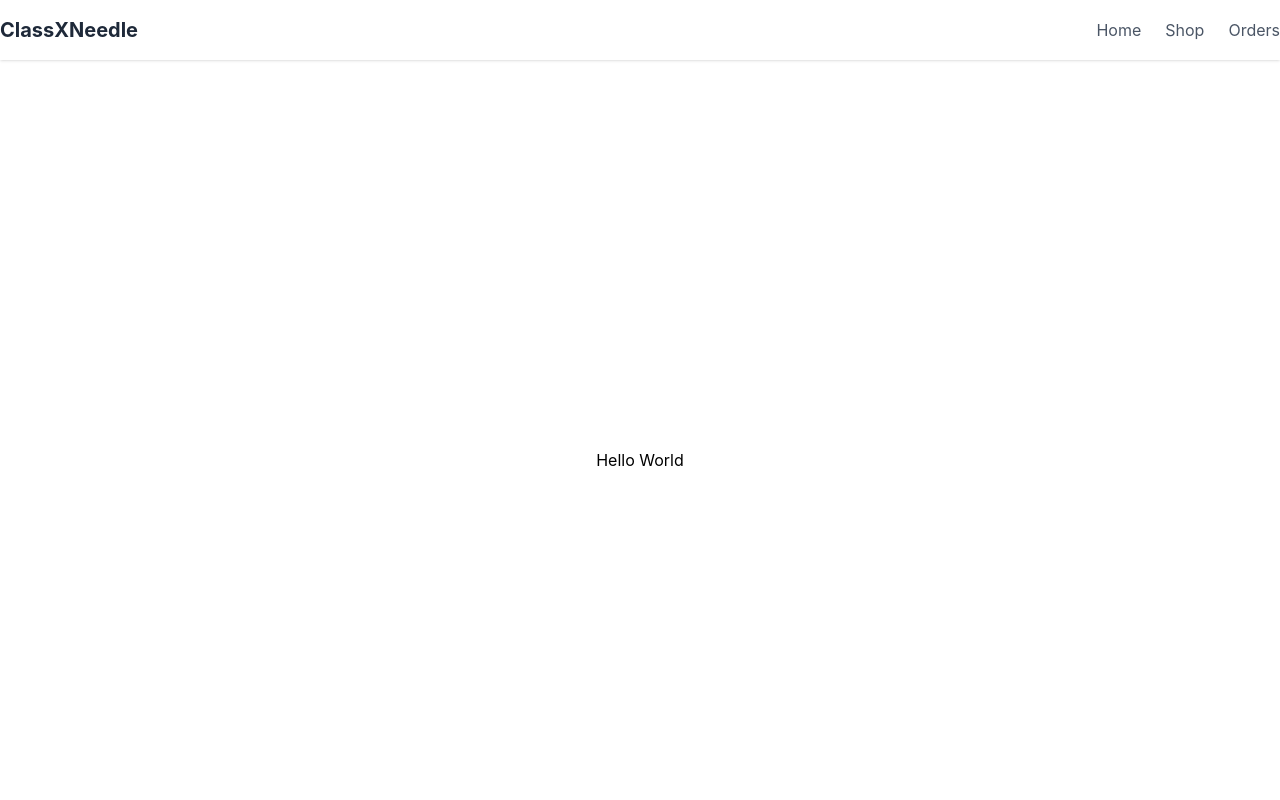
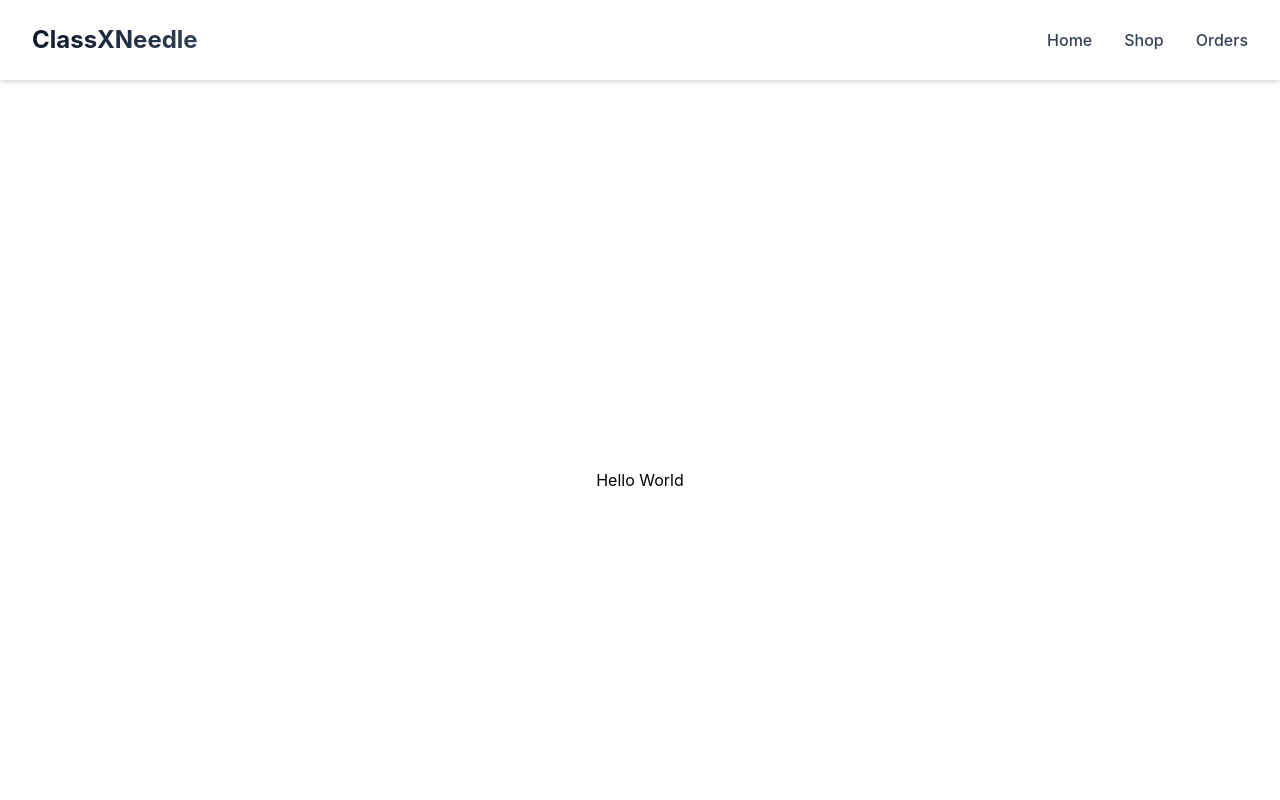
Before and after one commit to Pen-gun/Incorporatex, a React app in the folder Frontend/: page / in a window 1280 px wide. Shown: the top 800 px of the page. Built offline with nearby package versions, Linux system fonts and the light colour scheme; the HTML template or start-up script is replaced by a standard one.

Commit message:
style: format code for consistency and readability across App, Layout, and main components

```diff
--- a/Frontend/src/components/layout/layout.tsx
+++ b/Frontend/src/components/layout/layout.tsx
@@ -7,7 +7,6 @@ interface LayoutProps {
 }
 
 const Layout = ({ children }: LayoutProps) => {
-
   useEffect(() => {
     window.scrollTo({ top: 0, behavior: 'smooth' });
   }, []);
@@ -18,7 +17,6 @@ const Layout = ({ children }: LayoutProps) => {
       <main className="flex-1">
         {children}
       </main>
-
       <Footer />
     </div>
   );
--- a/Frontend/src/components/layout/navBar.tsx
+++ b/Frontend/src/components/layout/navBar.tsx
@@ -1,21 +1,70 @@
+import { useState } from 'react';
+import { Menu, X } from 'lucide-react';
+
 const NavBar = () => {
-    return (
-        <nav className="bg-white dark:bg-stone-900 shadow">
-            <div className="container-wide flex items-center justify-between py-4">
-                <div className="text-xl font-bold text-gray-800 dark:text-white">ClassXNeedle</div>
-                <div className="space-x-6">
-                    <a href="#" className="text-gray-600 dark:text-gray-300 hover:text-gray-800 dark:hover:text-white transition-colors">
-                        Home
-                    </a>
-                    <a href="#" className="text-gray-600 dark:text-gray-300 hover:text-gray-800 dark:hover:text-white transition-colors">
-                        Shop
-                    </a>
-                    <a href="#" className="text-gray-600 dark:text-gray-300 hover:text-gray-800 dark:hover:text-white transition-colors">
-                        Orders
-                    </a>
-                </div>
+  const [isMenuOpen, setIsMenuOpen] = useState(false);
+
+  const navLinks = [
+    { label: 'Home', href: '/' },
+    { label: 'Shop', href: '/shop' },
+    { label: 'Orders', href: '/orders' },
+  ];
+
+  return (
+    <nav className="sticky top-0 z-50 bg-white dark:bg-stone-900 shadow-md">
+      <div className="max-w-7xl mx-auto px-4 sm:px-6 lg:px-8">
+        <div className="flex items-center justify-between h-16 sm:h-20">
+          {/* Logo */}
+          <div className="flex-shrink-0">
+            <a href="/" className="text-xl sm:text-2xl font-bold bg-gradient-to-r from-slate-900 to-slate-700 dark:from-white dark:to-stone-300 bg-clip-text text-transparent hover:from-slate-800 hover:to-slate-600 transition-all duration-300">
+              ClassXNeedle
+            </a>
+          </div>
+
+          {/* Desktop Navigation */}
+          <div className="hidden md:flex items-center gap-8">
+            {navLinks.map((link) => (
+              <a
+                key={link.label}
+                href={link.href}
+                className="text-gray-700 dark:text-gray-200 font-medium hover:text-slate-900 dark:hover:text-white transition-colors duration-300 relative group"
+              >
+                {link.label}
+                <span className="absolute bottom-0 left-0 w-0 h-0.5 bg-gradient-to-r from-blue-500 to-purple-600 group-hover:w-full transition-all duration-300" />
+              </a>
+            ))}
+          </div>
+
+          {/* Mobile Menu Button */}
+          <button
+            onClick={() => setIsMenuOpen(!isMenuOpen)}
+            className="md:hidden inline-flex items-center justify-center p-2 rounded-lg text-gray-700 dark:text-gray-200 hover:bg-gray-100 dark:hover:bg-stone-800 transition-colors duration-200"
+            aria-label="Toggle menu"
+          >
+            {isMenuOpen ? <X size={24} /> : <Menu size={24} />}
+          </button>
+        </div>
+
+        {/* Mobile Menu */}
+        {isMenuOpen && (
+          <div className="md:hidden pb-4 shadow-lg">
+            <div className="space-y-2">
+              {navLinks.map((link) => (
+                <a
+                  key={link.label}
+                  href={link.href}
+                  className="block px-4 py-3 text-gray-700 dark:text-gray-200 hover:bg-gray-100 dark:hover:bg-stone-800 rounded-lg transition-colors duration-200"
+                  onClick={() => setIsMenuOpen(false)}
+                >
+                  {link.label}
+                </a>
+              ))}
             </div>
-        </nav>
-    );
-}
+          </div>
+        )}
+      </div>
+    </nav>
+  );
+};
+
 export default NavBar;
```
Also changed, not shown: Frontend/src/App.tsx (+4 -5 lines), Frontend/src/main.tsx (+9 -9 lines).
